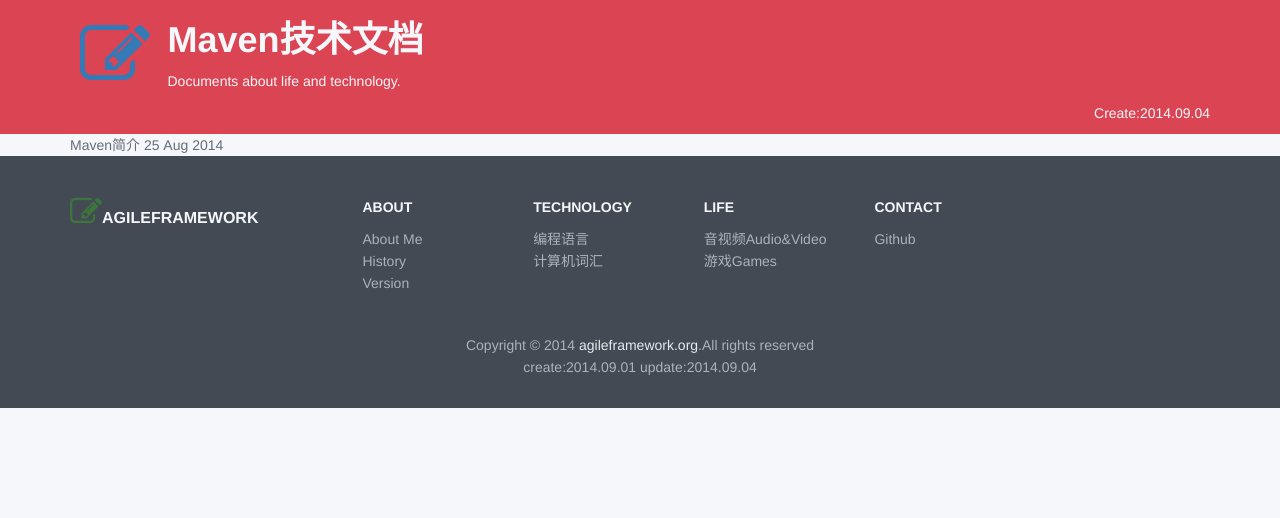
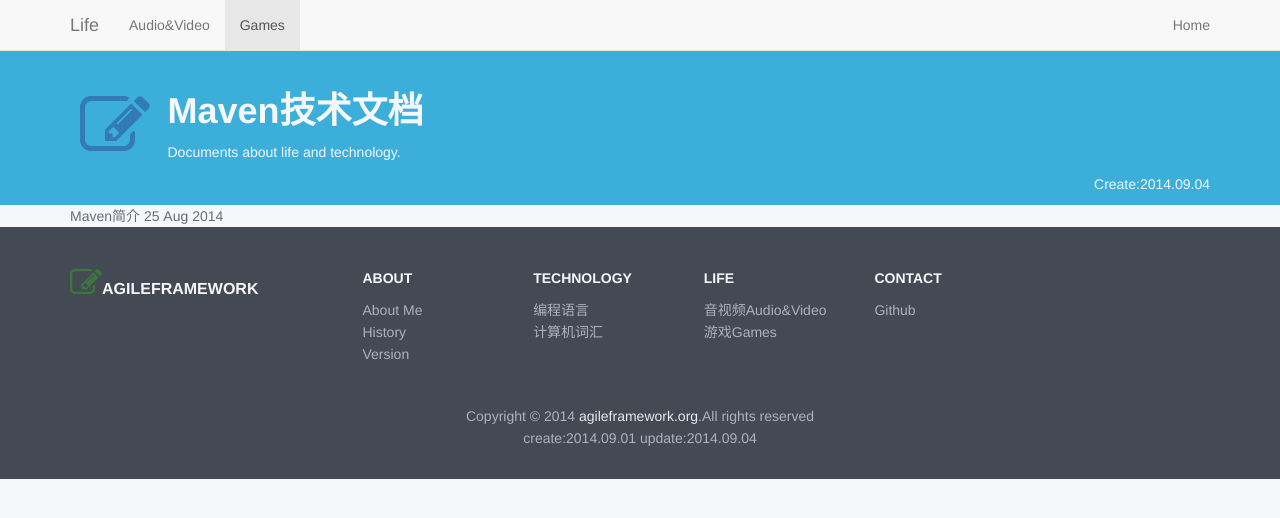
Before and after one commit to oxidyc/ikms.github.io, a Jekyll site: the page built from _posts/2014-08-25-maven.html, in a window 1280 px wide. Shown: the top 518 px of the page. Built offline with Jekyll 4.4.1, drawn with Linux system fonts in a browser that asks for light colours; nearby versions of some CDN libraries.

Commit message:
update style

```diff
--- a/_includes/nav/life.html
+++ b/_includes/nav/life.html
@@ -1,10 +1,18 @@
-<!DOCTYPE html>
-<html>
-<head lang="en">
-    <meta charset="UTF-8">
-    <title></title>
-</head>
-<body>
-
-</body>
-</html>
+<div class="navbar navbar-static-top navbar-default" role="banner">
+    <div class="container">
+        <div class="navbar-header"><a class="navbar-brand" href="#">Life</a></div>
+        <nav role="navigation" class="collapse navbar-collapse">
+            <ul class="nav navbar-nav">
+                <li>
+                    <a href="#">Audio&Video</a>
+                </li>
+                <li class="active">
+                    <a href="#">Games</a>
+                </li>
+            </ul>
+            <ul class="nav navbar-nav navbar-right">
+                <li><a href="../">Home</a></li>
+            </ul>
+        </nav>
+    </div>
+</div>
--- a/_posts/2014-08-25-maven.html
+++ b/_posts/2014-08-25-maven.html
@@ -2,7 +2,7 @@
 layout: post
 title: Maven技术文档
 nav: life
-bgclass: bg_grapefruit_dark
+bgclass: bg_aqua_dark
 ---
 
 Maven简介
```
